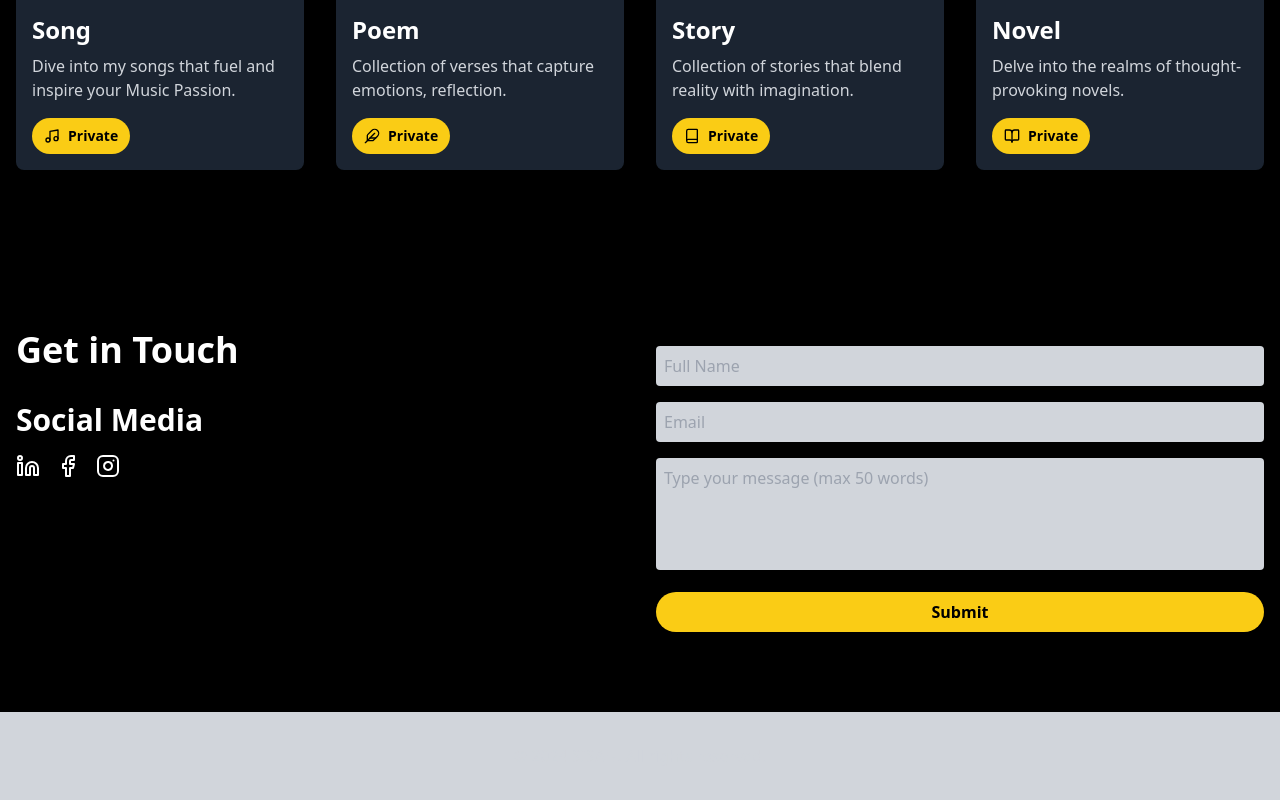
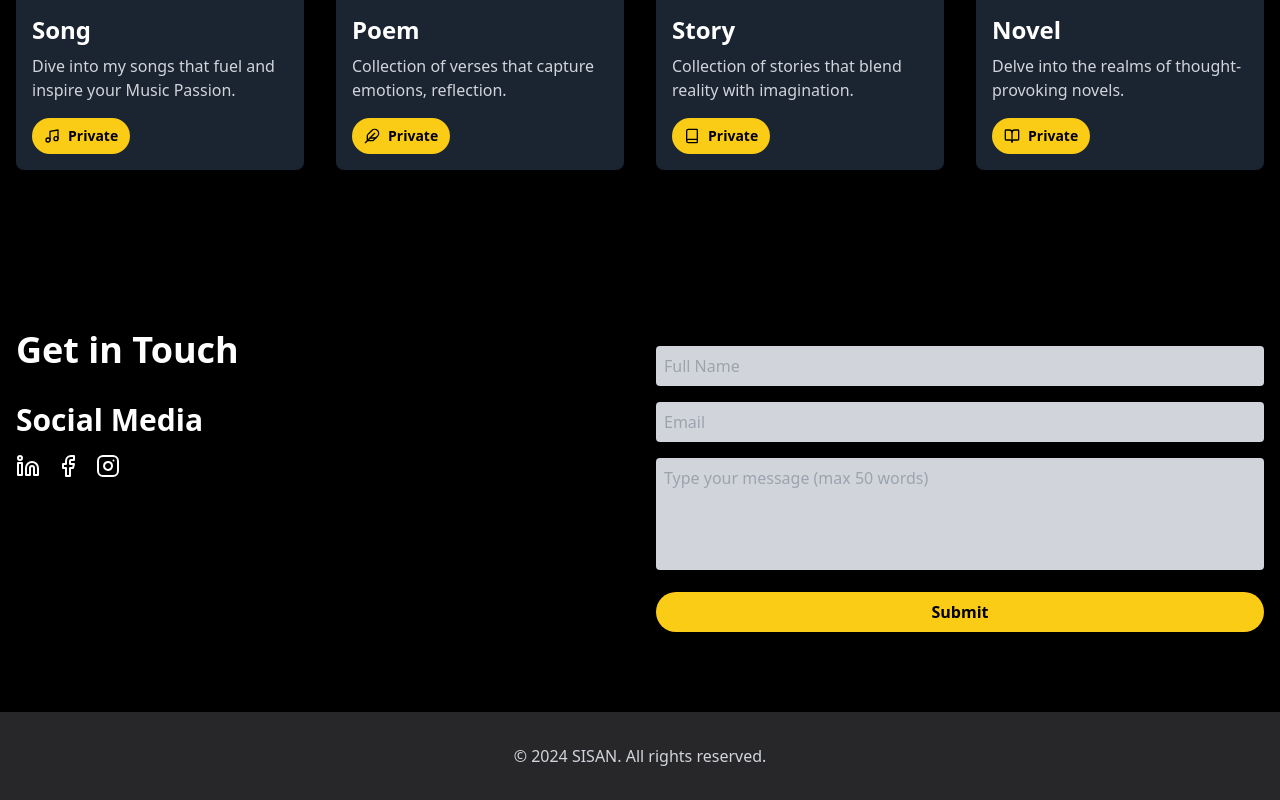
Before and after one commit to Seesonn/sisanwebsite, a React (Create React App) app: page / in a window 1280 px wide. Shown: the part 4117-4917 px from the top of the page. Built offline with nearby package versions, Linux system fonts and the light colour scheme.

Commit message:
Update port.js

```diff
--- a/src/port.js
+++ b/src/port.js
@@ -2634,7 +2634,7 @@ export default function Portfolio() {
         </section>
       </main>
 
-      <footer className={`py-6 sm:py-8 text-center ${theme === 'dark' ? 'bg-gray-300' : 'bg-gray-100'}`}>
+      <footer className={`py-6 sm:py-8 text-center ${theme === 'dark' ? 'bg-zinc-800' : 'bg-gray-100'}`}>
         <p className={`text-sm sm:text-base ${theme === 'dark' ? 'text-gray-300' : 'text-gray-700'}`}>&copy; 2024 SISAN. All rights reserved.</p>
       </footer>
 
```
